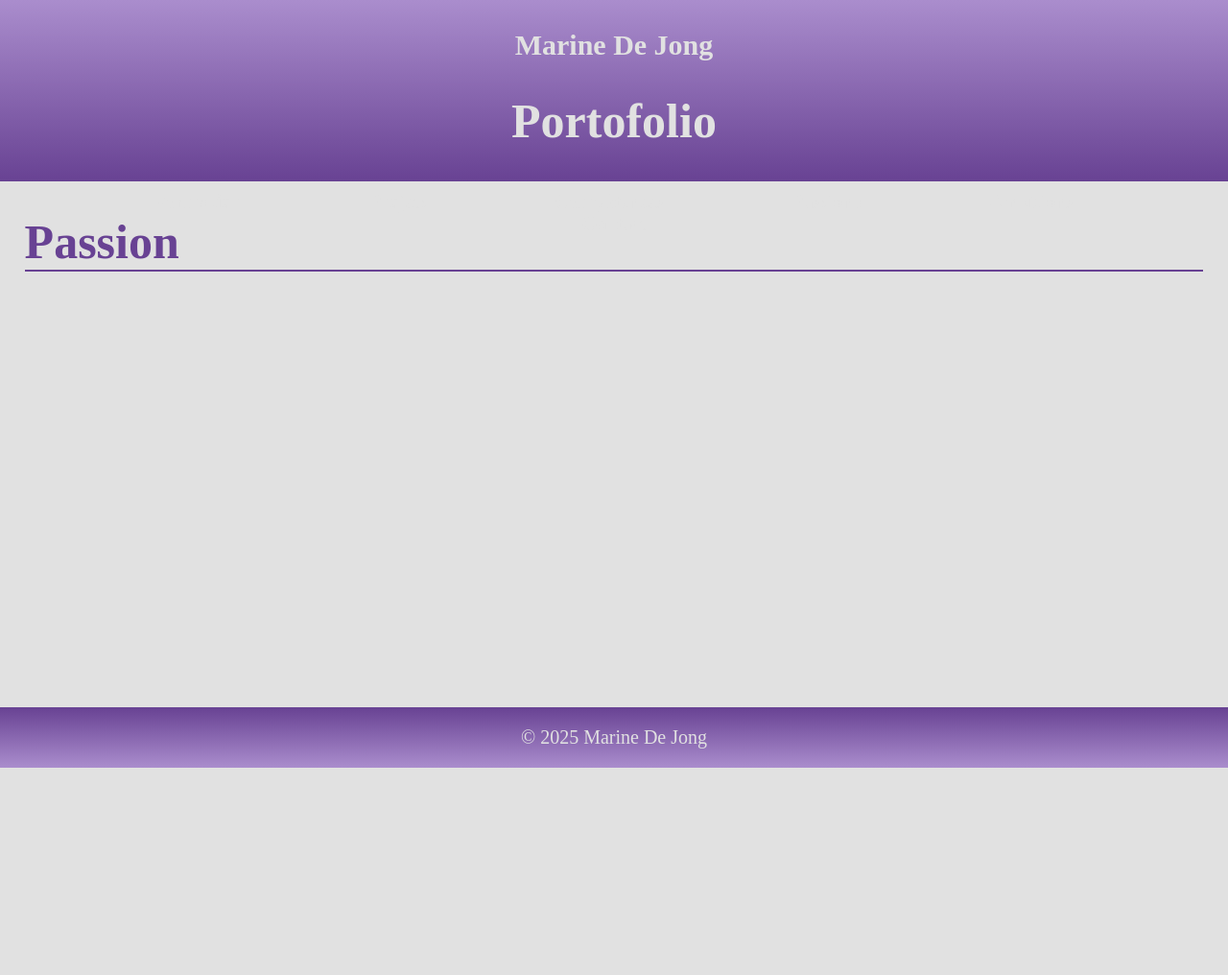
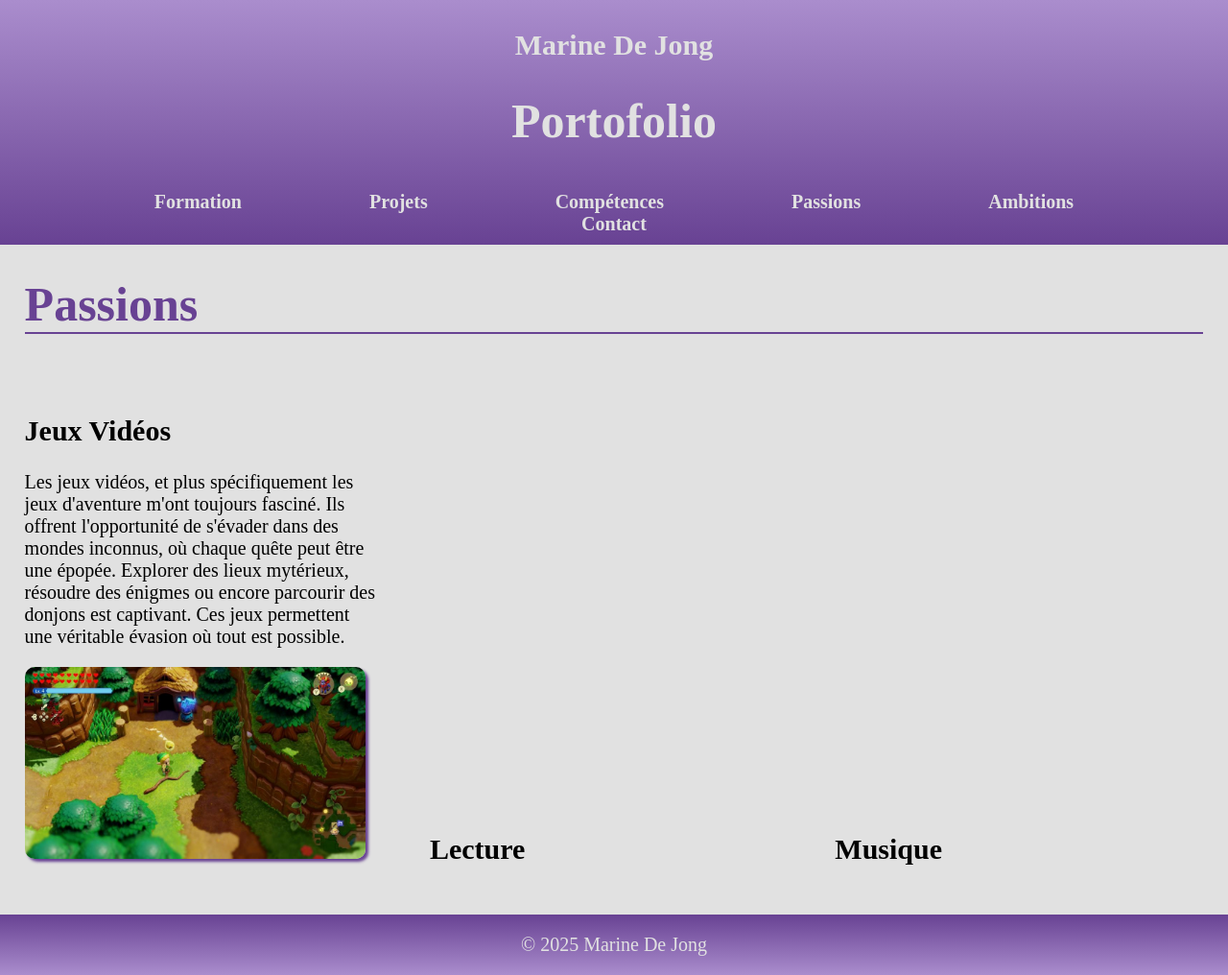
Before and after one commit to IsanamiSu/portfolio, a plain HTML site: page html/passions.html in a window 1280 px wide. Shown: the whole page at 96% size. Before the commit the page ends 800 px from the top, so only its background shows below. Drawn offline with Linux system fonts and the light colour scheme.

Commit message:
Ajout photo, modification de différents fichers HTML et de style.css

```diff
--- a/css/style.css
+++ b/css/style.css
@@ -47,6 +47,16 @@ body h1 {
     margin : 2%;
     display: inline-block;
     width: 45%;
+}
+
+.passion {
+    margin : 2%;
+    display: inline-block;
+    width: 29%;
+}
+
+.contact {
+    margin : 2%;
 }
 
 body img {
--- a/html/passions.html
+++ b/html/passions.html
@@ -20,8 +20,25 @@
     </header>
 
     <body>
-        <h1>Passion</h1>
+        <h1>Passions</h1>
 
+        <div class="passion">
+            <h2>Jeux Vidéos</h2>
+            <p>Les jeux vidéos, et plus spécifiquement les jeux d'aventure m'ont toujours fasciné.
+                Ils offrent l'opportunité de s'évader dans des mondes inconnus, où chaque quête peut être une épopée.
+                Explorer des lieux mytérieux, résoudre des énigmes ou encore parcourir des donjons est captivant.
+                Ces jeux permettent une véritable évasion où tout est possible.
+            </p>
+            <img src="../photo/zelda.jpg" alt="Capture d'écran d'un jeu vidéo">
+        </div>
+
+        <div class="passion">
+            <h2>Lecture</h2>
+        </div>
+
+        <div class="passion">
+            <h2>Musique</h2>
+        </div>
     </body>
 
     <footer>
```
Also changed, not shown: html/contact.html (+7 -6 lines), html/formation.html (+2 -0 lines), photo/zelda.jpg (added).
